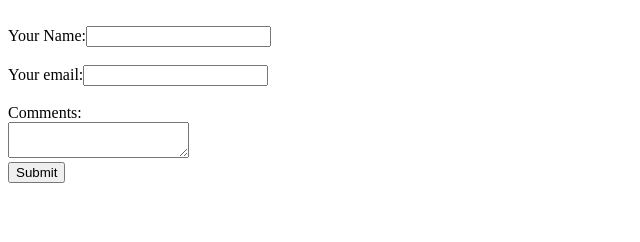
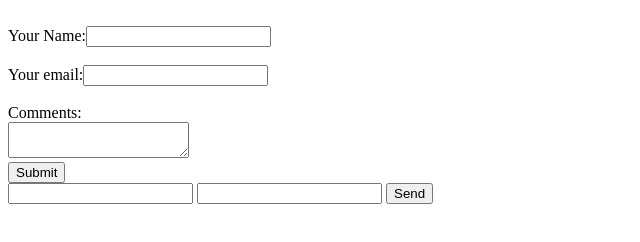
Before and after one commit to Nicholas-ua/contact-form-01, a plain HTML site: page index.html in a window 1280 px wide. Shown: the whole page, without its empty margins (0-640 px from the left). Drawn offline with Linux system fonts and the light colour scheme.

Commit message:
Initial-04

```diff
--- a/index.html
+++ b/index.html
@@ -23,6 +23,18 @@
         <input class="btn" type="submit">
     </form>
 
+    <form action="https://formfarm.im/m.savych@gmail.com"
+
+method="POST">
+
+    <input type="text" name="name">
+
+    <input type="email" name="_replyto">
+
+    <input type="submit" value="Send">
+
+</form>
+
     <div id="msg"></div>
     <br />
 
```
